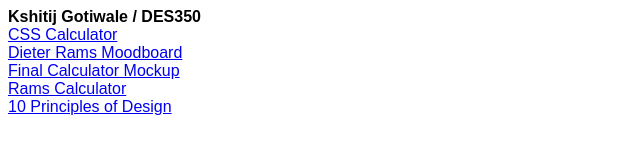
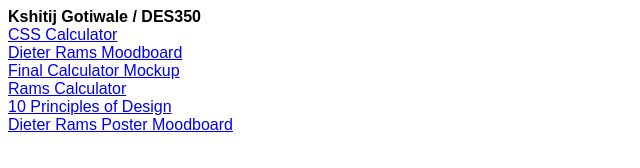
Before and after one commit to kgotiwale/KshitijGoti, a plain HTML site: page index.html in a window 1280 px wide. Shown: the whole page, without its empty margins (0-640 px from the left). Drawn offline with Linux system fonts and the light colour scheme.

Commit message:
Update index.html

```diff
--- a/index.html
+++ b/index.html
@@ -33,5 +33,7 @@
 	<br>
 	<a href="10 Principles of Design.html" target="_self">10 Principles of Design</a>
 	<br>
+	<a href="Dieter Rams Poster Moodboard-01.png" target="_self">Dieter Rams Poster Moodboard</a>
+	<br>
 </body>
 </html>
```
